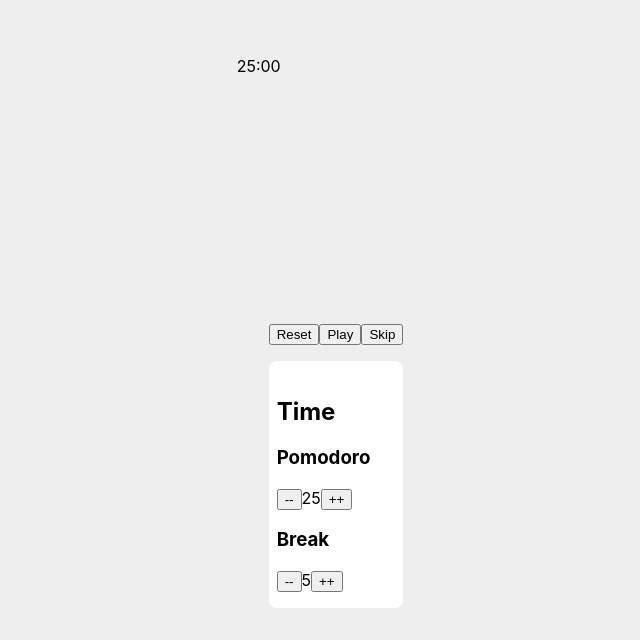
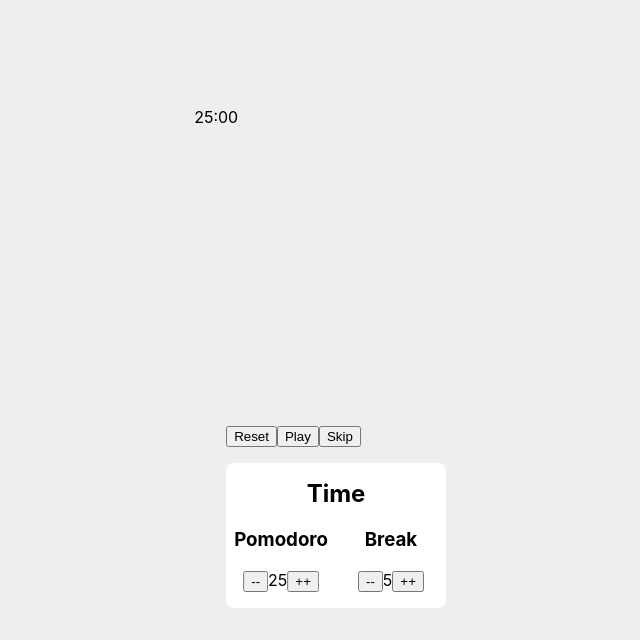
Before and after one commit to srjheam/fcc-pomodoro-timer, a React (Create React App) app: page / in a window 1280 px wide. Shown: the part 160-800 px from the top of the page, without its empty margins (304-944 px from the left). Built offline with nearby package versions, Linux system fonts and the light colour scheme.

Commit message:
Add Settings structure

```diff
--- a/src/features/numberPicker/NumberPicker.js
+++ b/src/features/numberPicker/NumberPicker.js
@@ -2,7 +2,7 @@ import React from 'react';
 
 export function NumberPicker(props) {
   return (
-    <div>
+    <div className='NumberPicker'>
       <button onClick={() => props.onCounterChange(props.counter - (+props.changeAmount))}>
         --
       </button>
--- a/src/features/settings/Settings.js
+++ b/src/features/settings/Settings.js
@@ -2,6 +2,7 @@ import React from 'react';
 import { useSelector, useDispatch } from 'react-redux';
 import { NumberPicker } from '../numberPicker/NumberPicker';
 import { updatePomodoroTime, updateBreakTime } from '../timer/timerSlice';
+import './Settings.scss';
 
 export function Settings() {
   const pomodoroMinutes = useSelector((state) => state.timer.pomodoroTime) / 60;
@@ -11,13 +12,15 @@ export function Settings() {
   return (
     <div className='Settings'>
       <h2>Time</h2>
-      <div>
-        <h3>Pomodoro</h3>
-        <NumberPicker counter={pomodoroMinutes} onCounterChange={(value) => dispatch(updatePomodoroTime(value * 60))} changeAmount={1} />
-      </div>
-      <div>
-        <h3>Break</h3>
-        <NumberPicker counter={breakMinutes} onCounterChange={(value) => dispatch(updateBreakTime(value * 60))} changeAmount={1} />
+      <div className='TimeWrapper'>
+        <div className='TimePomodoro'>
+          <h3>Pomodoro</h3>
+          <NumberPicker counter={pomodoroMinutes} onCounterChange={(value) => dispatch(updatePomodoroTime(value * 60))} changeAmount={1} />
+        </div>
+        <div className='TimeBreak'>
+          <h3>Break</h3>
+          <NumberPicker counter={breakMinutes} onCounterChange={(value) => dispatch(updateBreakTime(value * 60))} changeAmount={1} />
+        </div>
       </div>
     </div>
   );
--- /dev/null
+++ b/src/features/settings/Settings.scss
@@ -0,0 +1,27 @@
+.Settings {
+  h2, h3 {
+    margin-top: 0px;
+    text-align: center;
+  }
+
+  .TimeWrapper {
+    display: grid;
+    grid-auto-columns: 1fr 1fr;
+    gap: 16px;
+
+    .TimePomodoro {
+      grid-column: 1;
+    }
+
+    .TimeBreak {
+      grid-column: 2;
+    }
+
+    .NumberPicker {
+      display: inline-block;
+      position: relative;
+      left: 50%;
+      transform: translateX(-50%);
+    }
+  }
+}
```
